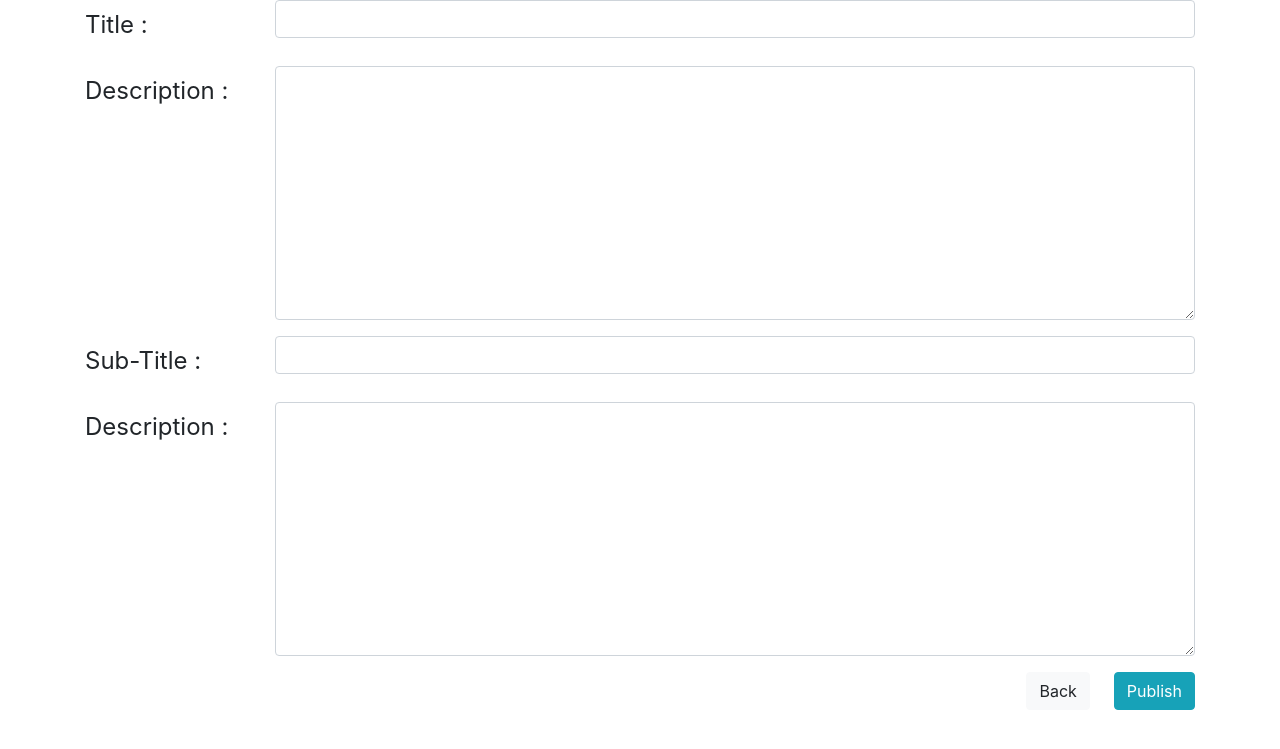
After one commit to YashKandalkar/eco-mart, a Flask app: template templates/t.html in a window 1280 px wide. The commit adds this page. Shown: the top 749 px of the page. Run offline with Flask 2, Linux system fonts and the light colour scheme; the template is opened without the code that fills it, so the values that code supplies are empty; parts of the project's set-up code (start-up, migrations or seed data) failed here and were passed over; some libraries are stand-ins or nearby versions.

Commit message:
front end : order history, add blog

```diff
--- a/ecomart.py
+++ b/ecomart.py
@@ -67,7 +67,7 @@ def index():
 
 
 @app.route('/recyclable_index')
-def index():
+def recyclable_index():
     # user = current_user if current_user.is_authenticated else None
     # rows = getAllProducts()
     return render_template('recyclable_index.html')
--- /dev/null
+++ b/templates/t.html
@@ -0,0 +1,66 @@
+<!doctype html>
+<html lang="en">
+  <head>
+    <!-- Required meta tags -->
+    <meta charset="utf-8">
+    <meta name="viewport" content="width=device-width, initial-scale=1, shrink-to-fit=no">
+
+    <!-- Bootstrap CSS -->
+    <link rel="stylesheet" href="https://maxcdn.bootstrapcdn.com/bootstrap/4.0.0/css/bootstrap.min.css" integrity="sha384-Gn5384xqQ1aoWXA+058RXPxPg6fy4IWvTNh0E263XmFcJlSAwiGgFAW/dAiS6JXm" crossorigin="anonymous">
+    <script src="https://code.jquery.com/jquery-3.2.1.slim.min.js" integrity="sha384-KJ3o2DKtIkvYIK3UENzmM7KCkRr/rE9/Qpg6aAZGJwFDMVNA/GpGFF93hXpG5KkN" crossorigin="anonymous"></script>
+    <script src="https://cdnjs.cloudflare.com/ajax/libs/popper.js/1.12.9/umd/popper.min.js" integrity="sha384-ApNbgh9B+Y1QKtv3Rn7W3mgPxhU9K/ScQsAP7hUibX39j7fakFPskvXusvfa0b4Q" crossorigin="anonymous"></script>
+    <script src="https://maxcdn.bootstrapcdn.com/bootstrap/4.0.0/js/bootstrap.min.js" integrity="sha384-JZR6Spejh4U02d8jOt6vLEHfe/JQGiRRSQQxSfFWpi1MquVdAyjUar5+76PVCmYl" crossorigin="anonymous"></script>
+
+    <title>Add Blog | Ecomart</title>
+    <style>
+      .content-heading{
+        font-size: 1.5rem;
+      }
+    </style>
+  </head>
+  <body>
+    <div class="container">
+      <form>
+        <div class="form-group row">
+          <label class="col-sm-2 col-form-label content-heading">Title : </label>
+          <div class="col-sm-10">
+            <input type="text" class="form-control" >
+          </div>
+        </div>
+
+        <div class="form-group row">
+          <label class="col-sm-2 col-form-label content-heading">Description : </label>
+          <div class="col-sm-10">
+            <textarea rows="10" cols="50" class="form-control" ></textarea>
+          </div>
+        </div>
+
+        <div class="form-group row">
+          <label class="col-sm-2 col-form-label content-heading">Sub-Title : </label>
+          <div class="col-sm-10">
+            <input type="text" class="form-control" >
+          </div>
+        </div>
+
+        <div class="form-group row">
+          <label class="col-sm-2 col-form-label content-heading">Description : </label>
+          <div class="col-sm-10">
+            <textarea rows="10" cols="50" class="form-control" ></textarea>
+          </div>
+        </div>
+
+        <div class="form-group flex-row justify-content-end d-flex ">
+          <button type="button" class="btn btn-light mr-sm-4">Back</button>
+          <button type="button" class="btn btn-info">Publish</button>
+        </div>
+
+      </form>
+    </div>
+
+    <!-- Optional JavaScript -->
+    <!-- jQuery first, then Popper.js, then Bootstrap JS -->
+    <script src="https://code.jquery.com/jquery-3.2.1.slim.min.js" integrity="sha384-KJ3o2DKtIkvYIK3UENzmM7KCkRr/rE9/Qpg6aAZGJwFDMVNA/GpGFF93hXpG5KkN" crossorigin="anonymous"></script>
+    <script src="https://cdnjs.cloudflare.com/ajax/libs/popper.js/1.12.9/umd/popper.min.js" integrity="sha384-ApNbgh9B+Y1QKtv3Rn7W3mgPxhU9K/ScQsAP7hUibX39j7fakFPskvXusvfa0b4Q" crossorigin="anonymous"></script>
+    <script src="https://maxcdn.bootstrapcdn.com/bootstrap/4.0.0/js/bootstrap.min.js" integrity="sha384-JZR6Spejh4U02d8jOt6vLEHfe/JQGiRRSQQxSfFWpi1MquVdAyjUar5+76PVCmYl" crossorigin="anonymous"></script>
+  </body>
+</html>
```
Also changed, not shown: templates/blog/add_blog.html (+12 -0 lines), templates/dashboard.html (+90 -13 lines).
